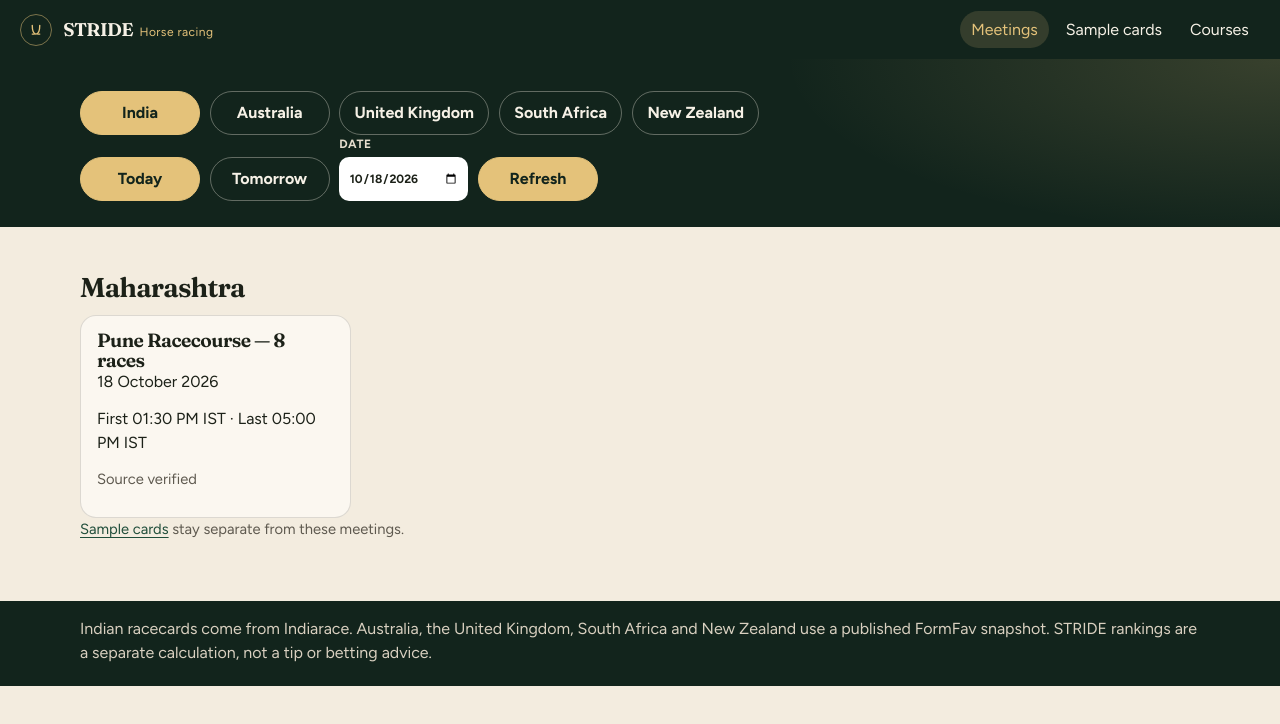
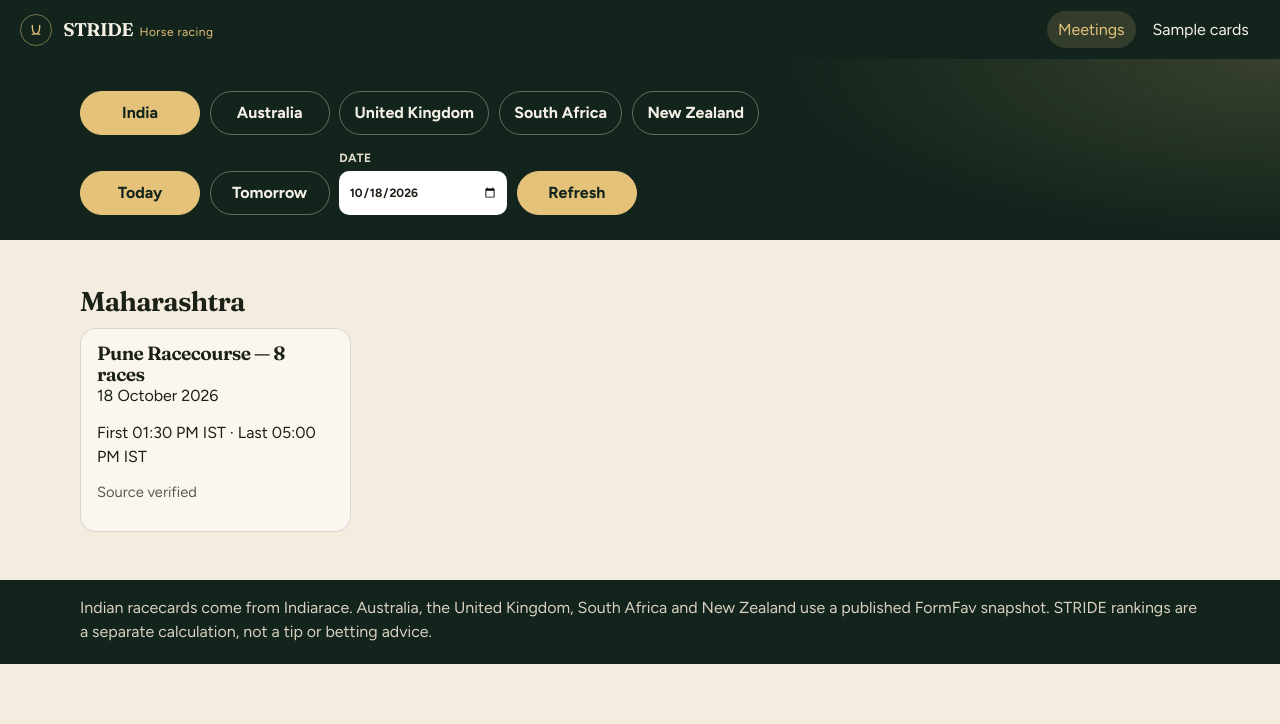
Before and after one commit to alexpandy-ai/HorsePrediction, a React (Vite) app: page / in a window 1280 px wide. Shown: the top 724 px of the page. Built offline with nearby package versions, Linux system fonts and the light colour scheme.

Commit message:
Update the project and the racecard site and the meetings board and international meetings so the published site matches the latest changes.

```diff
--- a/src/App.tsx
+++ b/src/App.tsx
@@ -2,8 +2,6 @@ import { useEffect, useRef, useState } from "react";
 import { getRace } from "./data";
 import { documentTitle, navCurrent, parseRoute, type Route } from "./router";
 import { WeightsProvider } from "./weights";
-import { CourseView } from "./components/CourseView";
-import { CoursesView } from "./components/CoursesView";
 import { EngineView } from "./components/EngineView";
 import { HomeView } from "./components/HomeView";
 import { FormfavHandicapPage } from "./stride/formfav/FormfavHandicapPage";
@@ -55,9 +53,6 @@ function Shell() {
           <a href="#/sample" aria-current={current === "sample" ? "page" : undefined}>
             Sample cards
           </a>
-          <a href="#/courses" aria-current={current === "courses" ? "page" : undefined}>
-            Courses
-          </a>
         </nav>
       </header>
       <main id="content">{renderRoute(route)}</main>
@@ -81,8 +76,6 @@ function renderRoute(route: Route) {
   if (route.name === "race-card") return <RaceDetailsPage date={route.date} venueId={route.venueId} raceNumber={route.raceNumber} />;
   if (route.name === "handicap") return <HandicappingPage date={route.date} venueId={route.venueId} raceNumber={route.raceNumber} />;
   if (route.name === "meetings") return <MeetingsView country={route.country} />;
-  if (route.name === "courses") return <CoursesView country={route.country} />;
-  if (route.name === "course") return <CourseView courseId={route.courseId} />;
   if (route.name === "engine") return <EngineView raceId={route.raceId} />;
   if (route.name === "race") {
     const race = getRace(route.raceId);
--- a/src/components/CourseView.tsx
+++ /dev/null
@@ -1,88 +0,0 @@
-import { getCountry, getCourse, historyForCourse, meetingForCourse } from "../data";
-import { formatDate } from "../format";
-import { MeetingCard, NotFound, SourceTag } from "./bits";
-
-export function CourseView({ courseId }: { courseId: string }) {
-  const course = getCourse(courseId);
-  if (!course) return <NotFound />;
-  const country = getCountry(course.countryId);
-  const results = historyForCourse(course.id);
-  const meeting = meetingForCourse(course.id);
-
-  return (
-    <div className="wrap">
-      <p className="kicker">
-        <a href={`#/courses/${course.countryId}`}>{country.name}</a>
-      </p>
-      <h1>{course.shortName}</h1>
-      <p className="lede">{course.name}</p>
-      <dl className="facts">
-        <div>
-          <dt>City</dt>
-          <dd>{course.city}</dd>
-        </div>
-        <div>
-          <dt>Surface</dt>
-          <dd>{course.surface}</dd>
-        </div>
-        <div>
-          <dt>Circuit</dt>
-          <dd>{course.circuit}</dd>
-        </div>
-        <div>
-          <dt>Code</dt>
-          <dd>{course.discipline}</dd>
-        </div>
-      </dl>
-      <p>{course.about}</p>
-      {course.note && (
-        <aside className="callout">
-          <p className="kicker">Course note</p>
-          <p>{course.note}</p>
-        </aside>
-      )}
-      {meeting && (
-        <section>
-          <h2>Sample meeting</h2>
-          <MeetingCard meeting={meeting} />
-        </section>
-      )}
-      <section>
-        <div className="section-head">
-          <h2>Past meetings</h2>
-          <SourceTag kind="official" />
-        </div>
-        <p className="meta">A sample archive for this course, not a complete record.</p>
-        <div className="table-scroll">
-          <table className="directory">
-            <caption>Sample results at {course.shortName}</caption>
-            <thead>
-              <tr>
-                <th>Date</th>
-                <th>Race</th>
-                <th>Distance</th>
-                <th>Going</th>
-                <th>Winner</th>
-                <th>Field</th>
-                <th>Time</th>
-              </tr>
-            </thead>
-            <tbody>
-              {results.map((result) => (
-                <tr key={`${result.date}-${result.raceName}`}>
-                  <td>{formatDate(result.date)}</td>
-                  <td>{result.raceName}</td>
-                  <td>{result.distanceLabel}</td>
-                  <td>{result.going}</td>
-                  <td>{result.winner}</td>
-                  <td>{result.field}</td>
-                  <td>{result.time}</td>
-                </tr>
-              ))}
-            </tbody>
-          </table>
-        </div>
-      </section>
-    </div>
-  );
-}
--- a/src/components/CoursesView.tsx
+++ /dev/null
@@ -1,55 +0,0 @@
-import { countries, courses, getCountry } from "../data";
-import type { CountryId } from "../types";
-
-export function CoursesView({ country }: { country?: CountryId }) {
-  const list = courses.filter((course) => (country ? course.countryId === country : true));
-
-  return (
-    <div className="wrap">
-      <p className="kicker">Racecourses</p>
-      <h1>{country ? getCountry(country).name : "Four racing nations"}</h1>
-      <p className="lede">
-        The directory covers the principal courses in India, Australia, South Africa, and the United Kingdom, plus a
-        few recognised tracks around them.
-      </p>
-      <div className="chips" role="navigation" aria-label="Filter by country">
-        <a href="#/courses" aria-current={country ? undefined : "page"}>
-          All
-        </a>
-        {countries.map((item) => (
-          <a key={item.id} href={`#/courses/${item.id}`} aria-current={country === item.id ? "page" : undefined}>
-            {item.name}
-          </a>
-        ))}
-      </div>
-      <div className="table-scroll">
-        <table className="directory">
-          <caption>{list.length} racecourses</caption>
-          <thead>
-            <tr>
-              <th>Course</th>
-              <th>City</th>
-              <th>Surface</th>
-              <th>Circuit</th>
-              <th>Code</th>
-            </tr>
-          </thead>
-          <tbody>
-            {list.map((course) => (
-              <tr key={course.id} data-country={course.countryId}>
-                <td>
-                  <a href={`#/course/${course.id}`}>{course.shortName}</a>
-                  <small>{course.name}</small>
-                </td>
-                <td>{course.city}</td>
-                <td>{course.surface}</td>
-                <td>{course.circuit}</td>
-                <td>{course.discipline}</td>
-              </tr>
-            ))}
-          </tbody>
-        </table>
-      </div>
-    </div>
-  );
-}
--- a/src/router.ts
+++ b/src/router.ts
@@ -1,6 +1,6 @@
 import type { CountryId } from "./types";
 import { isCountry } from "./types";
-import { getCourse, getRace } from "./data";
+import { getRace } from "./data";
 import { isFormfavCountry, type FormfavCountryCode } from "./stride/formfav/countries";
 
 export type Route =
@@ -15,8 +15,6 @@ export type Route =
   | { name: "handicap"; date: string; venueId: string; raceNumber: number }
   | { name: "meetings"; country?: CountryId }
   | { name: "race"; raceId: string; runnerId?: string }
-  | { name: "courses"; country?: CountryId }
-  | { name: "course"; courseId: string }
   | { name: "engine"; raceId?: string }
   | { name: "live"; raceId: string }
   | { name: "missing" };
@@ -50,11 +48,6 @@ export function parseRoute(hash: string): Route {
     return isCountry(parts[1]) ? { name: "meetings", country: parts[1] } : { name: "missing" };
   }
   if (head === "race" && parts[1]) return { name: "race", raceId: parts[1], runnerId: parts[2] };
-  if (head === "courses") {
-    if (!parts[1]) return { name: "courses" };
-    return isCountry(parts[1]) ? { name: "courses", country: parts[1] } : { name: "missing" };
-  }
-  if (head === "course" && parts[1]) return { name: "course", courseId: parts[1] };
   if (head === "engine") return { name: "engine", raceId: parts[1] };
   if (head === "live" && parts[1]) return { name: "live", raceId: decodeURIComponent(parts.slice(1).join("/")) };
   return { name: "missing" };
@@ -70,24 +63,18 @@ export function documentTitle(route: Route): string {
   if (route.name === "race-card") return "Race card — STRIDE";
   if (route.name === "handicap") return "Handicapping — STRIDE";
   if (route.name === "meetings") return "Race cards — HorsePrediction";
-  if (route.name === "courses") return "Racecourses — HorsePrediction";
   if (route.name === "engine") return "Handicapper — HorsePrediction";
   if (route.name === "live") return "Race card — HorsePrediction";
   if (route.name === "race") {
     const race = getRace(route.raceId);
     return race ? `${race.name} — HorsePrediction` : "Race card — HorsePrediction";
   }
-  if (route.name === "course") {
-    const course = getCourse(route.courseId);
-    return course ? `${course.shortName} — HorsePrediction` : "Racecourse — HorsePrediction";
-  }
   return "HorsePrediction";
 }
 
-export function navCurrent(route: Route): "meetings" | "sample" | "courses" | "engine" | null {
+export function navCurrent(route: Route): "meetings" | "sample" | "engine" | null {
   if (route.name === "home" || route.name === "meeting" || route.name === "race-card" || route.name === "handicap" || route.name === "ff-home" || route.name === "ff-meeting" || route.name === "ff-race" || route.name === "ff-handicap") return "meetings";
   if (route.name === "sample" || route.name === "meetings" || route.name === "race" || route.name === "live") return "sample";
-  if (route.name === "courses" || route.name === "course") return "courses";
   if (route.name === "engine") return "engine";
   return null;
 }
--- a/src/stride/HomePage.tsx
+++ b/src/stride/HomePage.tsx
@@ -65,7 +65,7 @@ export function HomePage() {
       <section className="stride-hero">
         <div className="wrap stride-hero-inner">
           <CountryTabs current="in" />
-          <div className="stride-toolbar">
+          <div className="stride-toolbar stride-dates">
             <button type="button" className={follow === "today" ? "is-on" : ""} onClick={() => setFollow("today")}>
               Today
             </button>
@@ -109,9 +109,6 @@ export function HomePage() {
             </section>
           );
         })}
-        <p className="meta">
-          <a href="#/sample">Sample cards</a> stay separate from these meetings.
-        </p>
       </div>
     </div>
   );
--- a/src/stride/formfav/InternationalHome.tsx
+++ b/src/stride/formfav/InternationalHome.tsx
@@ -46,7 +46,7 @@ export function InternationalHome({ country }: { country: FormfavCountryCode })
       <section className="stride-hero">
         <div className="wrap stride-hero-inner">
           <CountryTabs current={country} />
-          <div className="stride-toolbar">
+          <div className="stride-toolbar stride-dates">
             <button type="button" className={follow === "today" ? "is-on" : ""} onClick={() => setFollow("today")}>Today</button>
             <button type="button" className={follow === "tomorrow" ? "is-on" : ""} onClick={() => setFollow("tomorrow")}>Tomorrow</button>
             <label>
--- a/src/styles.css
+++ b/src/styles.css
@@ -512,8 +512,18 @@ th { font-size: 0.75rem; letter-spacing: 0.04em; text-transform: uppercase; colo
     var(--green);
   color: #f6f1e6;
 }
-.stride-hero-inner { padding-top: 2rem; padding-bottom: 1.6rem; }
+.stride-hero-inner {
+  display: flex;
+  flex-direction: column;
+  align-items: stretch;
+  gap: 0.85rem;
+  padding-top: 2rem;
+  padding-bottom: 1.6rem;
+}
 .stride-toolbar, .stride-actions { display: flex; flex-wrap: wrap; gap: 0.6rem; align-items: end; }
+.stride-dates { flex-wrap: nowrap; max-width: 100%; }
+.stride-dates label { min-width: 0; }
+.stride-dates input { width: 10.5rem; max-width: 100%; min-width: 0; }
 .stride-toolbar button, .stride-actions .button {
   min-height: 44px;
   min-width: 7.5rem;
@@ -587,6 +597,14 @@ th { font-size: 0.75rem; letter-spacing: 0.04em; text-transform: uppercase; colo
 @media (max-width: 800px) {
   .stride-facts { grid-template-columns: minmax(0, 1fr); }
   .stride-races a { grid-template-columns: minmax(0, 1fr); }
+  .stride-dates { gap: 0.4rem; }
+  .stride-dates button {
+    flex: 0 0 auto;
+    min-width: 0;
+    padding-inline: 0.6rem;
+  }
+  .stride-dates label { flex: 1 1 auto; }
+  .stride-dates input { width: 100%; }
 }
 
 @media (prefers-reduced-motion: reduce) {
```
Also changed, not shown: 1 other file (tests, documents, lock files or other folders).
